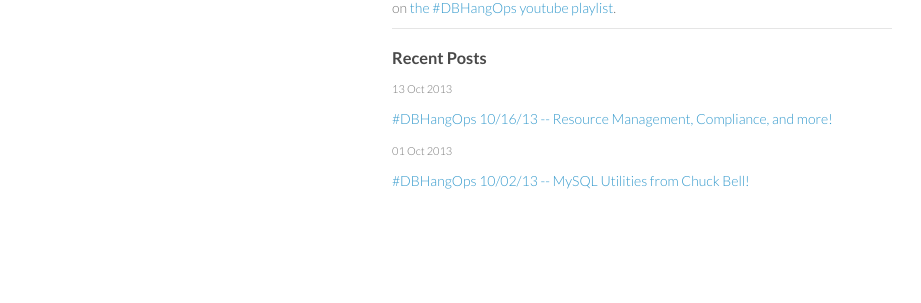
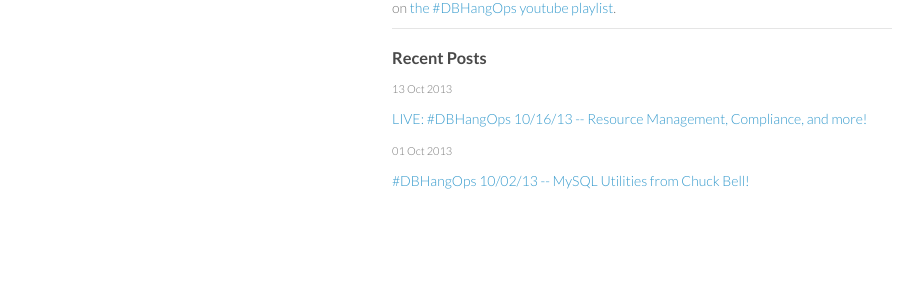
Before and after one commit to dbhangops/dbhangops.github.io, a Jekyll site: the page built from index.html, in a window 1280 px wide. Shown: the part 447-750 px from the top of the page, without its empty margins (178-1099 px from the left). Built offline with Jekyll 4.4.1, drawn with Linux system fonts in a browser that asks for light colours; Markdown is read by kramdown in place of the engine named in the settings; the list of posts is cut into pages by our own code.

```diff
--- a/_posts/2013-10-13-dbhangops-101613-resource-management-compliance-and-more.markdown
+++ b/_posts/2013-10-13-dbhangops-101613-resource-management-compliance-and-more.markdown
@@ -1,6 +1,6 @@
 ---
 layout: post
-title: '#DBHangOps 10/16/13 -- Resource Management, Compliance, and more!'
+title: 'LIVE: #DBHangOps 10/16/13 -- Resource Management, Compliance, and more!'
 categories:
 - computing
 - database
```
Also changed, not shown: other parts of _posts/2013-10-13-dbhangops-101613-resource-management-compliance-and-more.markdown (+2 -0 lines).
